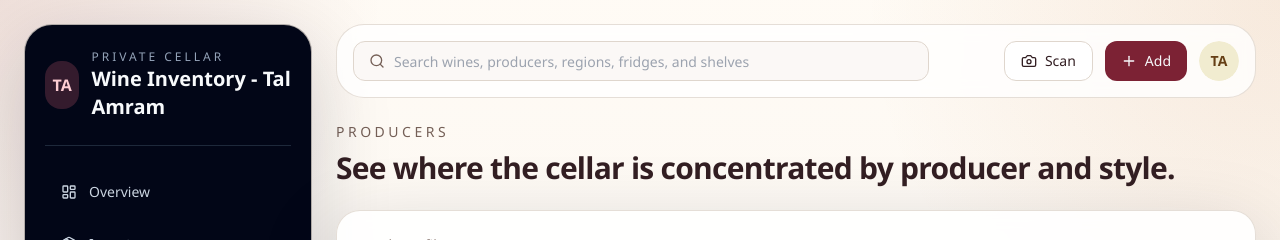
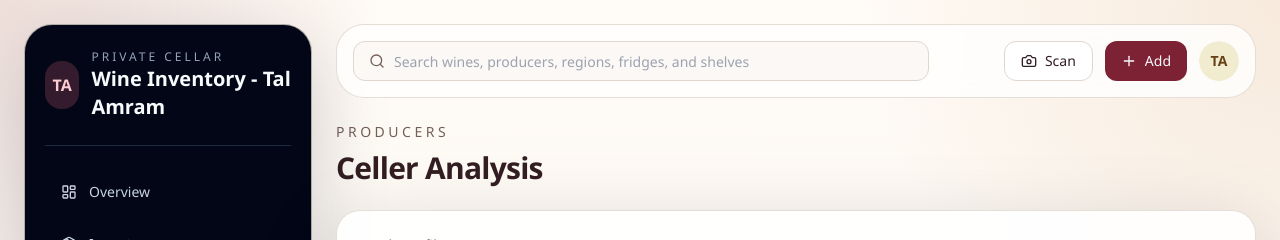
Before and after one commit to talmika-source/cellar-atlas-wine, a Next.js app: page /dashboard/producers in a window 1280 px wide. Shown: the top 240 px of the page. Built offline with nearby package versions, Linux system fonts and the light colour scheme; no server answers; the database is empty.

Commit message:
Update dashboard copy for locations, producers, and monitoring

```diff
--- a/components/dashboard/monitoring-panel.tsx
+++ b/components/dashboard/monitoring-panel.tsx
@@ -117,7 +117,7 @@ export function MonitoringPanel() {
         <p className="text-sm uppercase tracking-[0.25em] text-muted-foreground">Monitoring</p>
         <div className="flex flex-col gap-4 md:flex-row md:items-end md:justify-between">
           <div className="space-y-2">
-            <h2 className="text-3xl font-semibold tracking-tight">Watch database health and inventory signals.</h2>
+            <h2 className="text-3xl font-semibold tracking-tight">Platform Health Indicators</h2>
             <p className="text-sm text-muted-foreground">
               Use this page to confirm the live database is reachable, your wine counts still look right, and fallback risk is visible before data loss scares you again.
             </p>
--- a/components/dashboard/producer-directory.tsx
+++ b/components/dashboard/producer-directory.tsx
@@ -227,7 +227,7 @@ export function ProducerDirectory() {
     <div className="space-y-6">
       <section className="space-y-2">
         <p className="text-sm uppercase tracking-[0.25em] text-muted-foreground">Producers</p>
-        <h2 className="text-3xl font-semibold tracking-tight">See where the cellar is concentrated by producer and style.</h2>
+        <h2 className="text-3xl font-semibold tracking-tight">Celler Analysis</h2>
       </section>
 
       <Card>
--- a/components/dashboard/storage-locations-panel.tsx
+++ b/components/dashboard/storage-locations-panel.tsx
@@ -171,7 +171,7 @@ export function StorageLocationsPanel() {
     <div className="space-y-6">
       <section className="space-y-2">
         <p className="text-sm uppercase tracking-[0.25em] text-muted-foreground">Locations</p>
-        <h2 className="text-3xl font-semibold tracking-tight">Manage Fridges and Storage zones.</h2>
+        <h2 className="text-3xl font-semibold tracking-tight">Manage Fridges and Storage</h2>
       </section>
 
       <Card>
@@ -252,7 +252,7 @@ export function StorageLocationsPanel() {
                     <p className="mt-2 text-2xl font-semibold">{location.capacity}</p>
                   </div>
                   <div className="rounded-3xl bg-secondary/60 p-4">
-                    <p className="text-sm text-muted-foreground">Tracked bottles</p>
+                    <p className="text-sm text-muted-foreground">Bottles</p>
                     <p className="mt-2 text-2xl font-semibold">{bottleCount}</p>
                   </div>
                   <div className="rounded-3xl bg-secondary/60 p-4">
```
